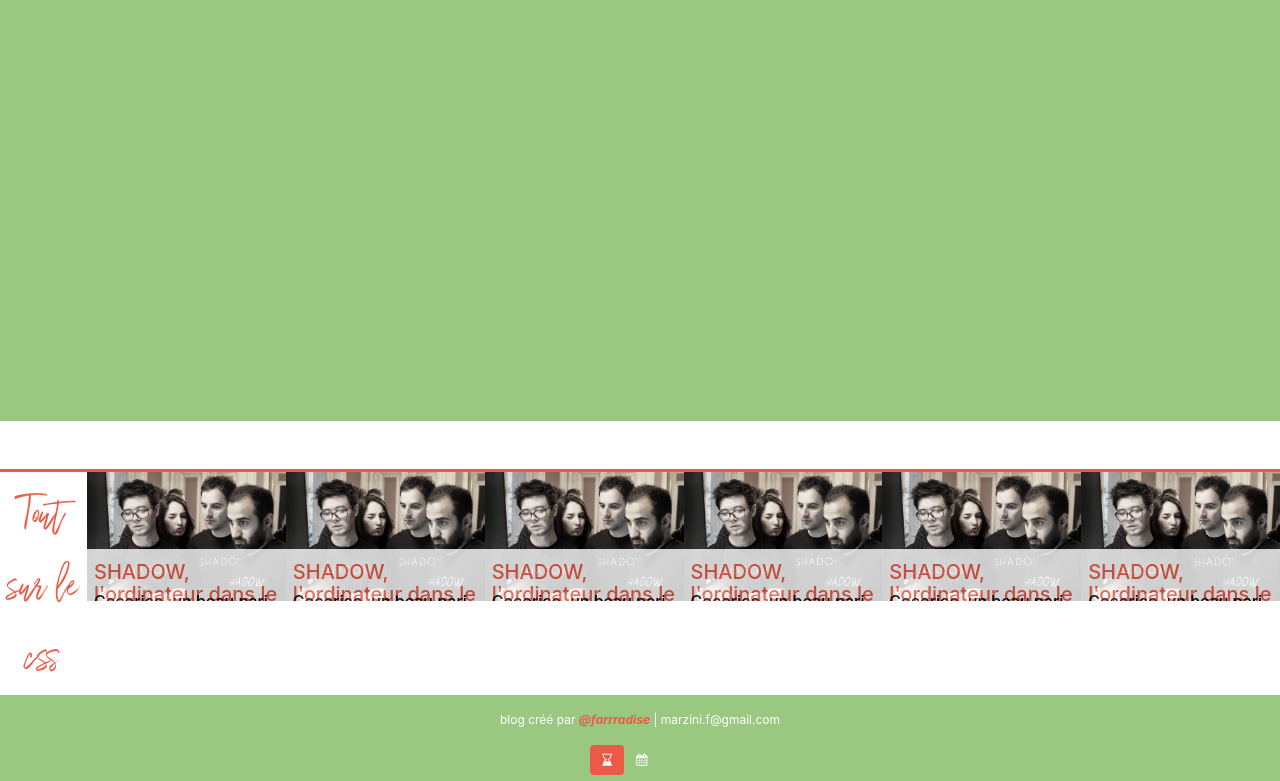
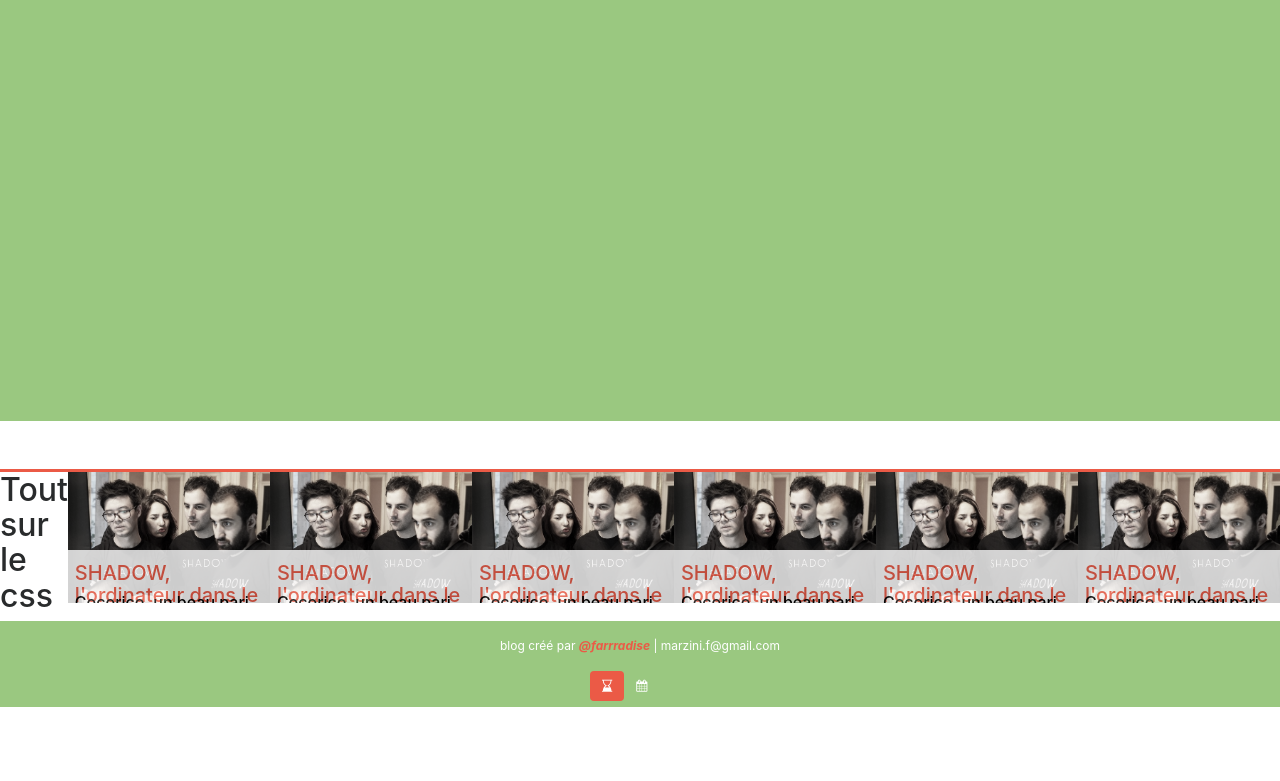
Before and after one commit to farrradise/blog, a plain HTML site: page html/css.html in a window 1280 px wide. Shown: the part 59-840 px from the top of the page. After the commit the page ends 800 px from the top, so only its background shows below. Drawn offline with nearby package versions, Linux system fonts and the light colour scheme.

Commit message:
fixed some bugs on index.html

```diff
--- a/css/main.css
+++ b/css/main.css
@@ -154,11 +154,6 @@ main {
   background-color: white;
   z-index: 4;
   position: relative; }
-  main h2 {
-    color: #eb5a46;
-    font-family: "Wild";
-    font-size: 65px;
-    text-align: center; }
   main article figure {
     transition: 1s;
     margin: 0;
@@ -240,7 +235,7 @@ footer {
       max-width: 400px; }
     #homepage header .titrage, #general-category header .titrage {
       width: 300px;
-      left: 10%;
+      left: 15%;
       top: 10px;
       z-index: 4;
       position: absolute; }
@@ -270,10 +265,12 @@ footer {
   main {
     border-top: 3px solid #eb5a46;
     display: flex; }
-    main article a img {
+    main article {
       width: 100%; }
-    main article a figcaption {
-      padding: 7px; } }
+      main article a img {
+        width: 100%; }
+      main article a figcaption {
+        padding: 7px; } }
 @media (min-width: 992px) {
   main article a figcaption h3 {
     color: #eb5a46; }
```
Also changed, not shown: 1 other file.
